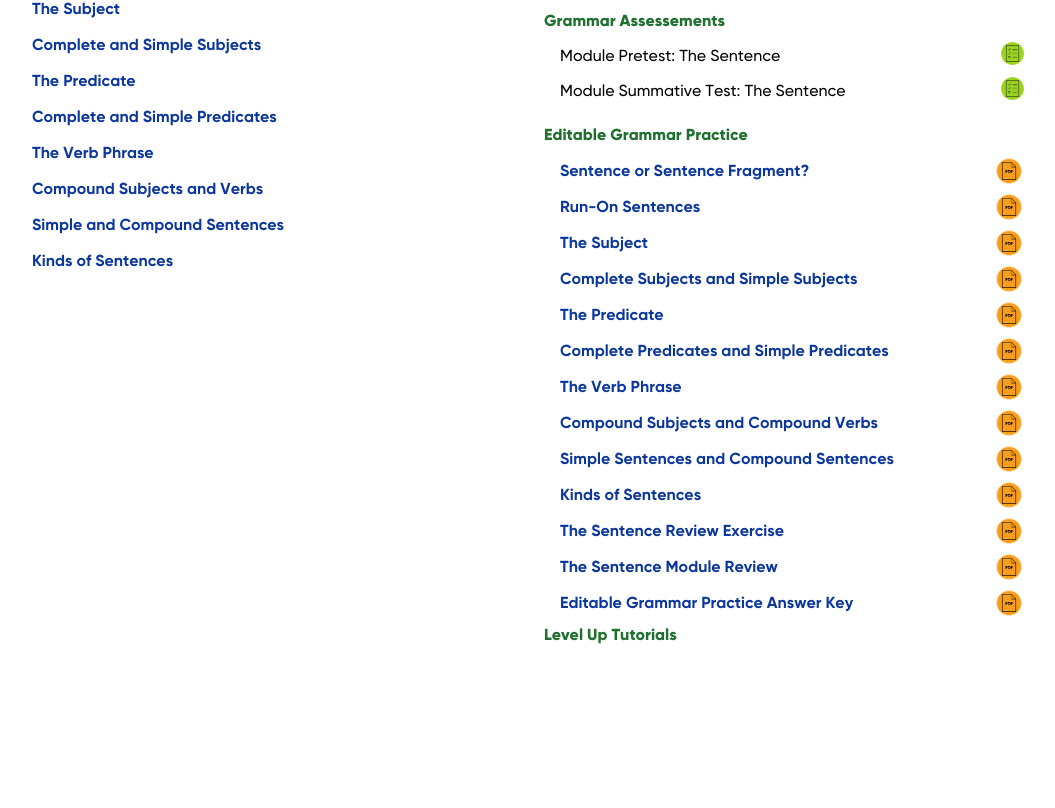
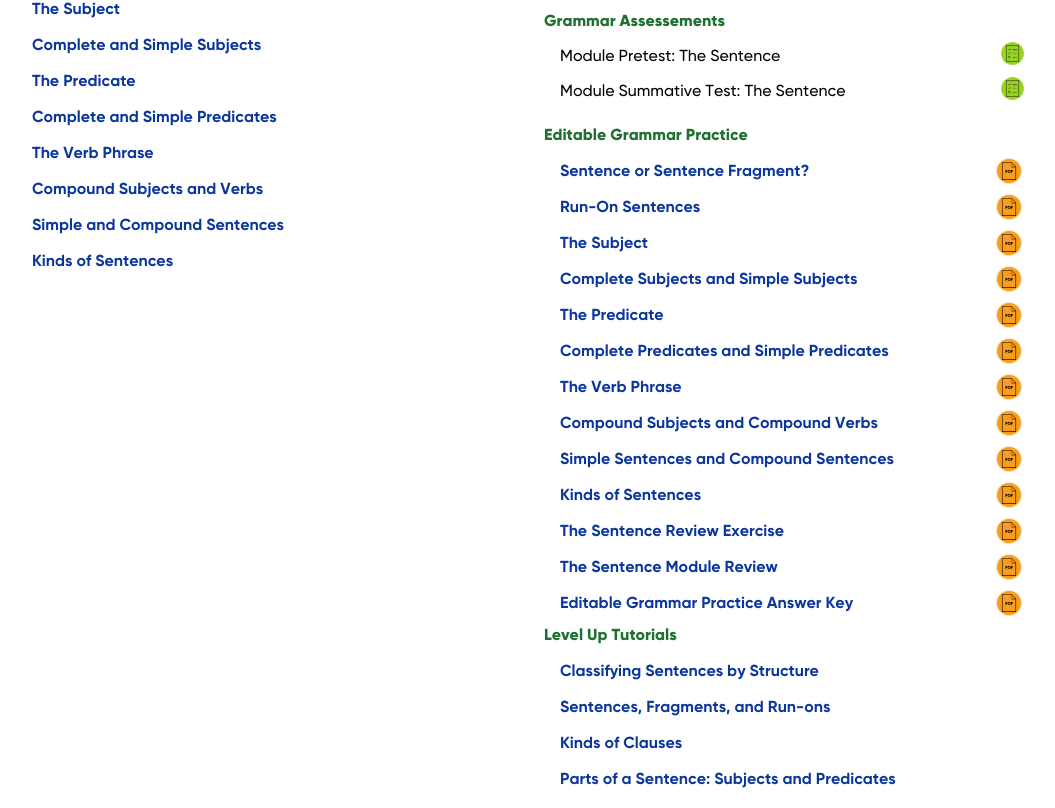
Before and after one commit to dfert1987/Grammar-TOC, a React (Create React App) app: page / in a window 1280 px wide. Shown: the part 631-1439 px from the top of the page, without its empty margins (128-1183 px from the left). Before the commit the page ends 1279 px from the top, so only its background shows below. Built offline with nearby package versions, Linux system fonts and the light colour scheme.

Commit message:
right level up tutorials

```diff
--- a/src/Components/TableElements/LevelUpTutorials.js
+++ b/src/Components/TableElements/LevelUpTutorials.js
@@ -2,11 +2,29 @@ import React, { useState, useEffect } from "react";
 import "../../Styles/Table.css";
 
 const LevelUpTutorials = ({ data }) => {
-    const [tutorials, setTutorials] = useState([]);
+  const [tutorials, setTutorials] = useState([]);
+  const [links, setLinks] = useState([]);
+
+  useEffect(() => {
+    const allTutorials = data.map((tutorial) => tutorial.LEVEL_UP_TUTORIALS);
+    setTutorials(allTutorials);
+
+    const allLinks = data.map((link) => link.LEVEL_UP_TUTORIALS_LINKS);
+    setLinks(allLinks);
+  }, [data]);
+
+  const makeList = () => {
+    return tutorials.map((tutorial, index) => (
+      <a key={index} href={links[index]} className="link">
+        <p className="column-item right">{tutorial}</p>
+      </a>
+    ));
+  };
 
   return (
     <section className="subsection">
       <h4 className="subsection-header">Level Up Tutorials</h4>
+      {makeList()}
     </section>
   );
 };
```
